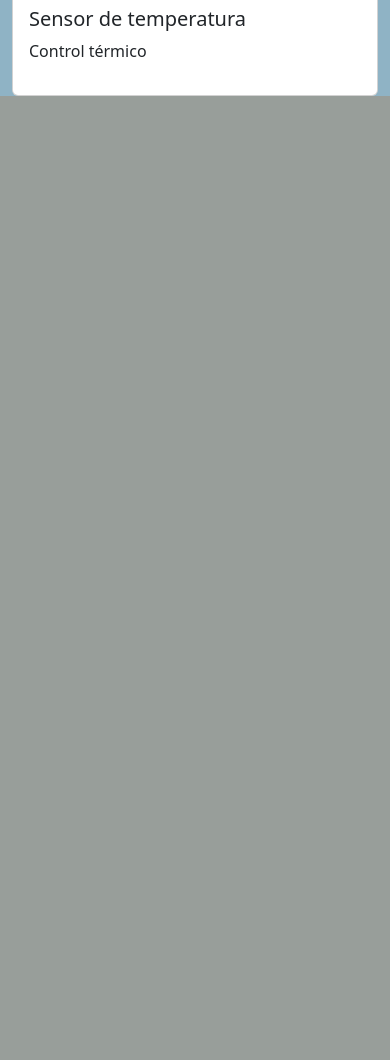
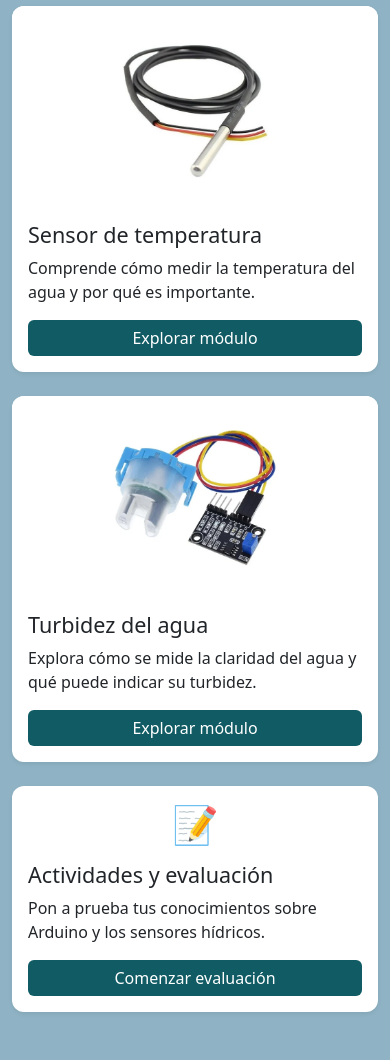
Before and after one commit to JulianaBallesteros63/Entorno_virtual_de_aprendizaje-, a Django app: page /inicio/ in a window 390 px wide. Shown: the part 1199-2259 px from the top of the page. Before the commit the page ends 1295 px from the top, so only its background shows below. Run offline with Django 5.2, Linux system fonts and the light colour scheme; the visitor is signed in with stand-in values (Sample User, id 1).

Commit message:
Ingreso a modulo arduino

```diff
--- a/gestion_estudiantes/estudiantes/inicio.html
+++ /dev/null
@@ -1 +0,0 @@
-<h1>Bienvenido al entorno vitual de aprendizaje para el manejo de sensores hidricos</h1>
--- a/gestion_estudiantes/estudiantes/templates/inicio.html
+++ b/gestion_estudiantes/estudiantes/templates/inicio.html
@@ -1,73 +1,217 @@
+{% load static %}
+
 <!DOCTYPE html>
-<html>
+<html lang="es">
 <head>
+    <meta charset="UTF-8">
+    <meta name="viewport" content="width=device-width, initial-scale=1.0">
     <title>Inicio EVA</title>
+
     <link href="https://cdn.jsdelivr.net/npm/bootstrap@5.3.3/dist/css/bootstrap.min.css" rel="stylesheet">
+
+    <style>
+        body {
+            background-color: #8fb3c5;
+            min-height: 100vh;
+        }
+
+        .navbar {
+            background-color: #6f9fb8;
+        }
+
+        .titulo {
+            color: #173b50;
+            font-weight: bold;
+        }
+
+        .modulo {
+            border: none;
+            border-radius: 12px;
+            overflow: hidden;
+            height: 100%;
+            transition: transform 0.2s;
+        }
+
+        .modulo:hover {
+            transform: translateY(-5px);
+        }
+
+        .card-img-top {
+            width: 100%;
+            height: 200px;
+            object-fit: contain;
+            background-color: white;
+            padding: 12px;
+        }
+
+        .btn-modulo {
+            background-color: #105b64;
+            color: white;
+            border: none;
+        }
+
+        .btn-modulo:hover {
+            background-color: #08444b;
+            color: white;
+        }
+    </style>
 </head>
 
-<body style="background-color:#8fb3c5;">
+<body>
 
-<!-- NAVBAR -->
-<nav class="navbar navbar-expand-lg" style="background-color:#6f9fb8;">
-  <div class="container-fluid">
-    <a class="navbar-brand text-white" href="#">EVA</a>
+<!-- BARRA DE NAVEGACIÓN -->
+<nav class="navbar navbar-expand-lg navbar-dark">
+    <div class="container">
+        <a class="navbar-brand fw-bold" href="{% url 'inicio' %}">EVA</a>
 
-    <div class="collapse navbar-collapse">
-      <ul class="navbar-nav ms-auto">
+        <button class="navbar-toggler" type="button"
+                data-bs-toggle="collapse" data-bs-target="#menu">
+            <span class="navbar-toggler-icon"></span>
+        </button>
+
+        <div class="collapse navbar-collapse" id="menu">
+            <ul class="navbar-nav ms-auto align-items-lg-center">
                 <li class="nav-item">
-          <a class="nav-link text-white" href="#">Recursos</a>
+                    <a class="nav-link" href="#modulos">Recursos didácticos</a>
                 </li>
                 <li class="nav-item">
-          <a class="nav-link text-white" href="#">Cursos</a>
+                    <a class="nav-link" href="#modulos">Mis módulos</a>
                 </li>
-        <li class="nav-item">
-          <a class="btn btn-dark" href="/logout/">Salir</a>
+                <li class="nav-item ms-lg-3">
+                    <a class="btn btn-dark" href="{% url 'logout' %}">
+                        Cerrar sesión
+                    </a>
                 </li>
             </ul>
         </div>
     </div>
 </nav>
 
-<!-- CONTENIDO -->
-<div class="container mt-4">
+<!-- CONTENIDO PRINCIPAL -->
+<main class="container py-5">
 
-    <h5>Hola, {{ request.user.first_name }} 👋</h5>
+    <h5>¡Hola, {{ request.user.first_name }}! 👋</h5>
 
-    <h2 class="mt-3">SENSORES HIDRICOS</h2>
-    <p>Vista previa de los módulos.</p>
+    <h1 class="titulo mt-3">SENSORES HÍDRICOS</h1>
 
-    <div class="row mt-4">
+    <p class="fs-5">
+        Aprende sobre las herramientas tecnológicas utilizadas
+        para analizar las características del agua.
+    </p>
 
-        <!-- TARJETA 1 -->
-        <div class="col-md-4">
-            <div class="card p-3">
-                <img src="https://upload.wikimedia.org/wikipedia/commons/8/87/Arduino_Logo.svg" class="img-fluid">
-                <h5 class="mt-2">Arduino</h5>
-                <p>Plataforma de desarrollo</p>
+    <section id="modulos" class="mt-4">
+        <h2 class="titulo">Módulos de aprendizaje</h2>
+        <p>Selecciona un módulo para comenzar a aprender.</p>
+
+        <div class="row g-4 mt-2">
+
+            <!-- MÓDULO 1: ARDUINO -->
+            <div class="col-12 col-sm-6 col-lg-4">
+                <div class="card modulo shadow-sm">
+                    <img src="{% static 'imagenes/arduino.jpg' %}"
+                         class="card-img-top"
+                         alt="Placa Arduino">
+
+                    <div class="card-body d-flex flex-column">
+                        <h3 class="h4">Arduino</h3>
+                        <p>
+                            Conoce la plataforma Arduino y su utilidad
+                            en proyectos de electrónica y sensores.
+                        </p>
+                        <a href="{% url 'arduino' %}"
+                            class="btn btn-modulo mt-auto">
+                            Explorar módulo
+                        </a>
+                    </div>
                 </div>
             </div>
 
-        <!-- TARJETA 2 -->
-        <div class="col-md-4">
-            <div class="card p-3">
-                <img src="https://cdn.sparkfun.com/assets/parts/1/1/0/1/0/14669-pH_Sensor_Kit.jpg" class="img-fluid">
-                <h5 class="mt-2">Sensor de pH</h5>
-                <p>Mide nivel de acidez</p>
+            <!-- MÓDULO 2: SENSOR DE pH -->
+            <div class="col-12 col-sm-6 col-lg-4">
+                <div class="card modulo shadow-sm">
+                    <img src="{% static 'imagenes/sensor_ph.jpg' %}"
+                         class="card-img-top"
+                         alt="Sensor de pH para agua">
+
+                    <div class="card-body d-flex flex-column">
+                        <h3 class="h4">Sensor de pH</h3>
+                        <p>
+                            Aprende cómo identificar el nivel de acidez
+                            o alcalinidad del agua.
+                        </p>
+                        <a href="{% url 'ph' %}"
+                           class="btn btn-modulo mt-auto">
+                            Explorar módulo
+                        </a>
+                    </div>
                 </div>
             </div>
 
-        <!-- TARJETA 3 -->
-        <div class="col-md-4">
-            <div class="card p-3">
-                <img src="https://m.media-amazon.com/images/I/61z6F8U5YlL.jpg" class="img-fluid">
-                <h5 class="mt-2">Sensor de temperatura</h5>
-                <p>Control térmico</p>
+            <!-- MÓDULO 3: TEMPERATURA -->
+            <div class="col-12 col-sm-6 col-lg-4">
+                <div class="card modulo shadow-sm">
+                    <img src="{% static 'imagenes/sensor_temperatura.jpg' %}"
+                         class="card-img-top"
+                         alt="Sensor de temperatura">
+
+                    <div class="card-body d-flex flex-column">
+                        <h3 class="h4">Sensor de temperatura</h3>
+                        <p>
+                            Comprende cómo medir la temperatura del
+                            agua y por qué es importante.
+                        </p>
+                        <a href="{% url 'temperatura' %}"
+                           class="btn btn-modulo mt-auto">
+                            Explorar módulo
+                        </a>
+                    </div>
+                </div>
+            </div>
+
+            <!-- MÓDULO 4: TURBIDEZ -->
+            <div class="col-12 col-sm-6 col-lg-4">
+                <div class="card modulo shadow-sm">
+                    <img src="{% static 'imagenes/sensor_turbidez.jpg' %}"
+                         class="card-img-top"
+                         alt="Sensor de turbidez del agua">
+
+                    <div class="card-body d-flex flex-column">
+                        <h3 class="h4">Turbidez del agua</h3>
+                        <p>
+                            Explora cómo se mide la claridad del agua
+                            y qué puede indicar su turbidez.
+                        </p>
+                        <a href="{% url 'turbidez' %}"
+                           class="btn btn-modulo mt-auto">
+                            Explorar módulo
+                        </a>
+                    </div>
+                </div>
+            </div>
+
+            <!-- MÓDULO 5: EVALUACIÓN -->
+            <div class="col-12 col-sm-6 col-lg-4">
+                <div class="card modulo shadow-sm">
+                    <div class="card-body d-flex flex-column">
+                        <div class="text-center display-3 mb-3">📝</div>
+                        <h3 class="h4">Actividades y evaluación</h3>
+                        <p>
+                            Pon a prueba tus conocimientos sobre
+                            Arduino y los sensores hídricos.
+                        </p>
+                        <a href="{% url 'evaluacion' %}"
+                           class="btn btn-modulo mt-auto">
+                            Comenzar evaluación
+                        </a>
+                    </div>
                 </div>
             </div>
 
         </div>
+    </section>
+</main>
 
-</div>
+<script src="https://cdn.jsdelivr.net/npm/bootstrap@5.3.3/dist/js/bootstrap.bundle.min.js"></script>
 
 </body>
 </html>
--- a/gestion_estudiantes/estudiantes/urls.py
+++ b/gestion_estudiantes/estudiantes/urls.py
@@ -1,15 +1,22 @@
+
 from django.urls import path
 from . import views
 
 urlpatterns = [
-    path('', views.iniciar_sesion, name='login'),  # 👈 LOGIN como principal
-    path('login/', views.iniciar_sesion, name='login'),
+    path('', views.iniciar_sesion, name='login'),
+    path('login/', views.iniciar_sesion, name='iniciar_sesion'),
     path('registro/', views.registro, name='registro'),
+    path('logout/', views.cerrar_sesion, name='logout'),
+
     path('inicio/', views.inicio, name='inicio'),
 
-    path('lista/', views.lista_estudiantes, name='lista_estudiantes'),
+    path('arduino/', views.modulo_arduino, name='arduino'),
+    path('ph/', views.modulo_ph, name='ph'),
+    path('temperatura/', views.modulo_temperatura, name='temperatura'),
+    path('turbidez/', views.modulo_turbidez, name='turbidez'),
+    path('evaluacion/', views.modulo_evaluacion, name='evaluacion'),
+
+    path('estudiantes/', views.lista_estudiantes, name='lista_estudiantes'),
     path('agregar/', views.agregar_estudiante, name='agregar_estudiante'),
     path('eliminar/<int:id>/', views.eliminar_estudiante, name='eliminar_estudiante'),
-
-    path('logout/', views.cerrar_sesion, name='logout'),
 ]
--- a/gestion_estudiantes/estudiantes/views.py
+++ b/gestion_estudiantes/estudiantes/views.py
@@ -102,3 +102,32 @@ def eliminar_estudiante(request, id):
     estudiante = get_object_or_404(Estudiante, id=id)
     estudiante.delete()
     return redirect('/')
+
+
+from django.contrib.auth.decorators import login_required
+from django.shortcuts import render
+
+
+@login_required(login_url='/login/')
+def modulo_arduino(request):
+    return render(request, 'arduino.html')
+
+
+@login_required(login_url='/login/')
+def modulo_ph(request):
+    return render(request, 'ph.html')
+
+
+@login_required(login_url='/login/')
+def modulo_temperatura(request):
+    return render(request, 'temperatura.html')
+
+
+@login_required(login_url='/login/')
+def modulo_turbidez(request):
+    return render(request, 'turbidez.html')
+
+
+@login_required(login_url='/login/')
+def modulo_evaluacion(request):
+    return render(request, 'evaluacion.html')
```
Also changed, not shown: gestion_estudiantes/estudiantes/templates/arduino.html (added, +177 -0 lines), gestion_estudiantes/estudiantes/static/imagenes/arduino.jpg (added), gestion_estudiantes/estudiantes/static/imagenes/sensor_ph.jpg (added), gestion_estudiantes/estudiantes/static/imagenes/sensor_temperatura.jpg (added), gestion_estudiantes/estudiantes/static/imagenes/sensor_turbidez.jpg (added), gestion_estudiantes/estudiantes/templates/evaluacion.html (added), gestion_estudiantes/estudiantes/templates/ph.html (added), gestion_estudiantes/estudiantes/templates/temperatura.html (added), gestion_estudiantes/estudiantes/templates/turbidez.html (added). Lines whose indentation alone changed are shown as unchanged.
